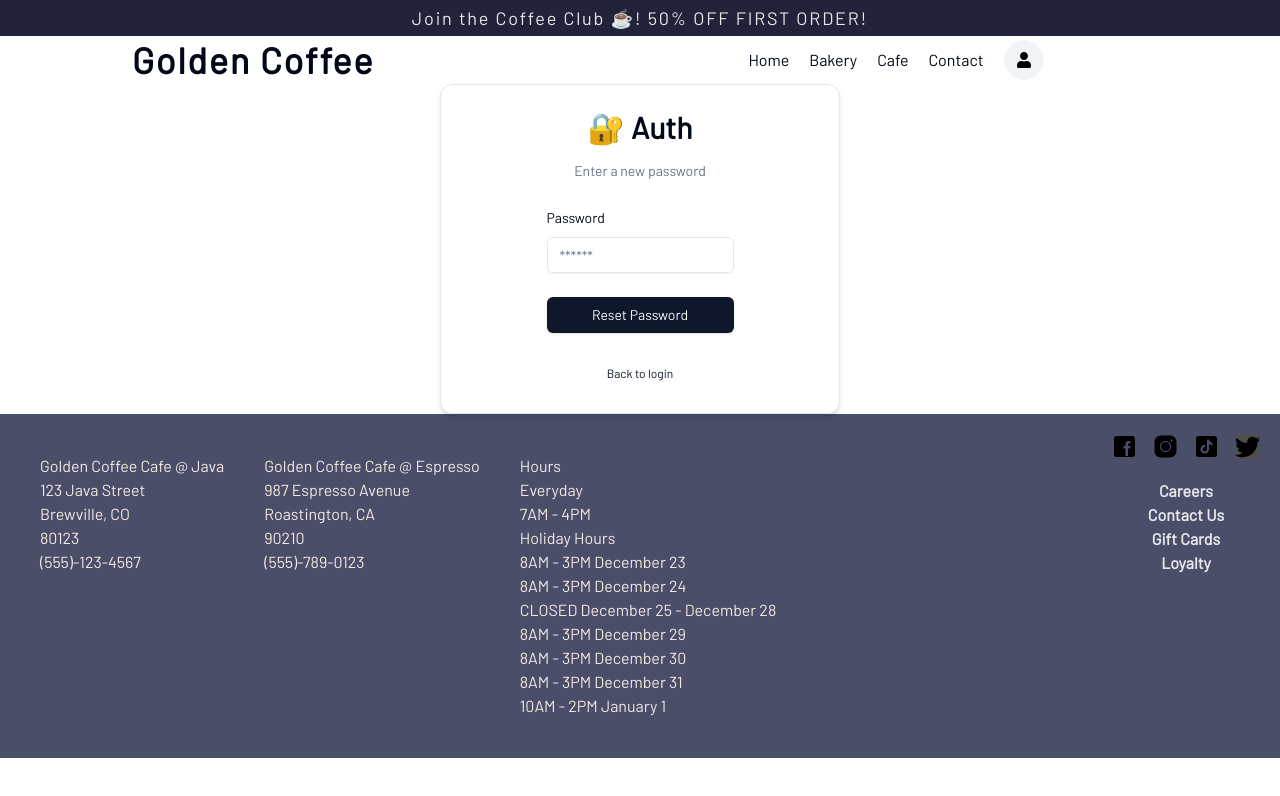
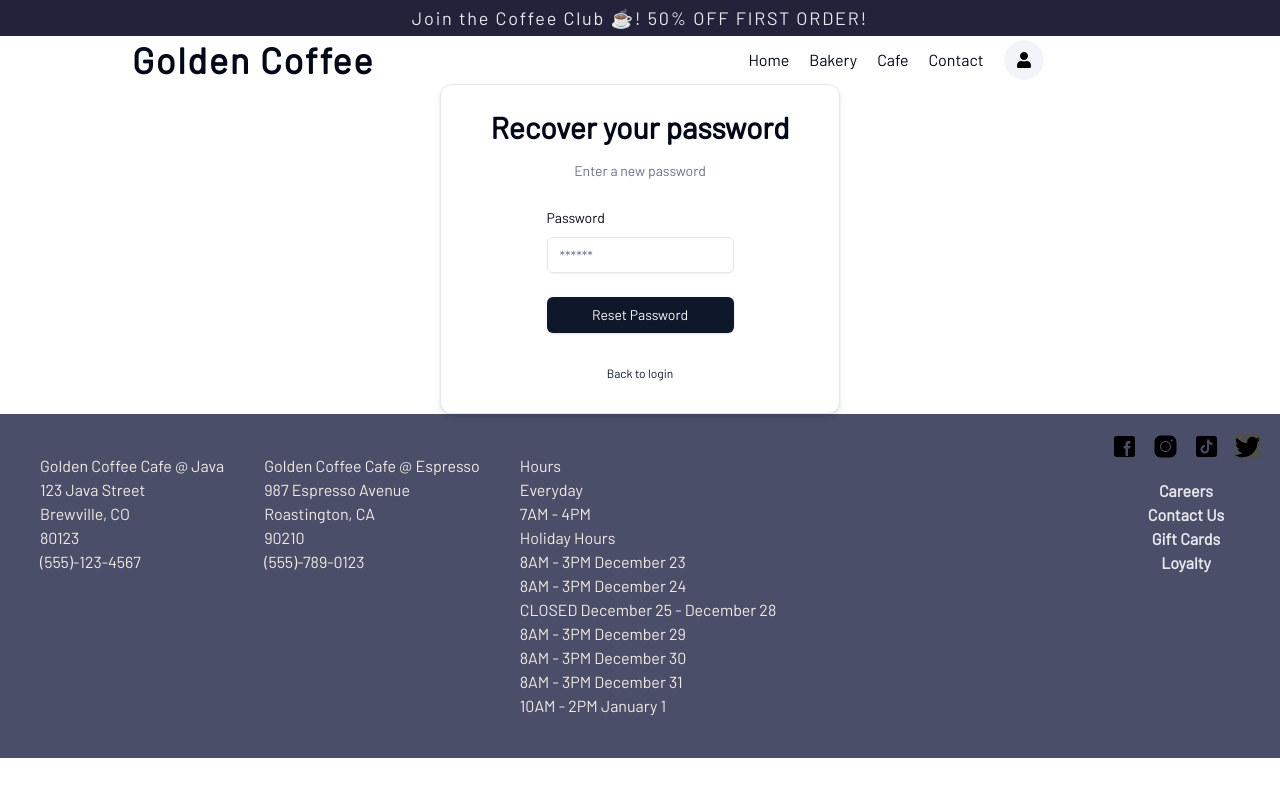
Before and after one commit to weiwang0305/Golden-Coffee, a Next.js app: page /account/new-password in a window 1280 px wide. Shown: the top 796 px of the page. Built offline with nearby package versions, Linux system fonts and the light colour scheme; no server answers.

Commit message:
changed cardwrapper... added header and changed headerLabel to just label.

```diff
--- a/app/account/login/page.tsx
+++ b/app/account/login/page.tsx
@@ -5,7 +5,8 @@ const LoginPage = () => {
   return (
     <div className='flex justify-center'>
       <CardWrapper
-        headerLabel='Welcome back'
+        header='Sign In'
+        label='Welcome back'
         backButtonLabel="Don't have an account?"
         backButtonHref='/account/register'
         showSocial
--- a/app/account/new-password/page.tsx
+++ b/app/account/new-password/page.tsx
@@ -5,7 +5,8 @@ const ResetPassword = () => {
   return (
     <div className='flex justify-center'>
       <CardWrapper
-        headerLabel='Enter a new password'
+        header='Recover your password'
+        label='Enter a new password'
         backButtonLabel='Back to login'
         backButtonHref='/account/login'
       >
--- a/app/account/register/page.tsx
+++ b/app/account/register/page.tsx
@@ -5,7 +5,8 @@ const RegisterPage = () => {
   return (
     <div className='flex justify-center'>
       <CardWrapper
-        headerLabel='Create an account'
+        header='Sign Up'
+        label='Create an account'
         backButtonLabel='Already have an account?'
         backButtonHref='/account/login'
         showSocial
--- a/app/account/reset/page.tsx
+++ b/app/account/reset/page.tsx
@@ -5,7 +5,8 @@ const ResetPage = () => {
   return (
     <div className='flex justify-center'>
       <CardWrapper
-        headerLabel='Forgot your password?'
+        label='Forgot your password?'
+        header='Reset Password'
         backButtonLabel='Back to login'
         backButtonHref='/account/login'
       >
--- a/components/auth/card-wrapper.tsx
+++ b/components/auth/card-wrapper.tsx
@@ -7,7 +7,8 @@ import { BackButton } from './back-button';
 
 interface CardWrapperProps {
   children: React.ReactNode;
-  headerLabel: string;
+  header: string;
+  label: string;
   backButtonLabel: string;
   backButtonHref: string;
   showSocial?: boolean;
@@ -15,7 +16,8 @@ interface CardWrapperProps {
 
 export const CardWrapper = ({
   children,
-  headerLabel,
+  label,
+  header,
   backButtonLabel,
   backButtonHref,
   showSocial,
@@ -23,7 +25,7 @@ export const CardWrapper = ({
   return (
     <Card className='w-[400px] shadow-md'>
       <CardHeader>
-        <Header label={headerLabel} />
+        <Header label={label} header={header} />
       </CardHeader>
       <CardContent>{children}</CardContent>
       {showSocial && (
--- a/components/auth/error-card.tsx
+++ b/components/auth/error-card.tsx
@@ -4,7 +4,8 @@ import { ExclamationTriangleIcon } from '@radix-ui/react-icons';
 export const ErrorCard = () => {
   return (
     <CardWrapper
-      headerLabel='Oops! Something went wrong!'
+      label='Oops! Something went wrong!'
+      header='Error'
       backButtonHref='/account/login'
       backButtonLabel='Back to login'
     >
--- a/components/auth/header.tsx
+++ b/components/auth/header.tsx
@@ -1,13 +1,14 @@
 import { cn } from '@/lib/utils';
 
 interface HeaderProps {
+  header: string;
   label: string;
 }
 
-export const Header = ({ label }: HeaderProps) => {
+export const Header = ({ header, label }: HeaderProps) => {
   return (
     <div className='w-full flex flex-col gap-y-4 items-center'>
-      <h1 className={cn('text-3xl font-semibold')}>🔐 Auth</h1>
+      <h1 className={cn('text-3xl font-semibold')}>{header}</h1>
       <p className='text-muted-foreground text-sm'>{label}</p>
     </div>
   );
--- a/components/auth/new-verification-form.tsx
+++ b/components/auth/new-verification-form.tsx
@@ -34,7 +34,8 @@ export const NewVerificationForm = () => {
 
   return (
     <CardWrapper
-      headerLabel='Cofirming your verification'
+      label='Cofirming your verification'
+      header='Confirmation'
       backButtonHref='/account/login'
       backButtonLabel='Back to login'
     >
```
